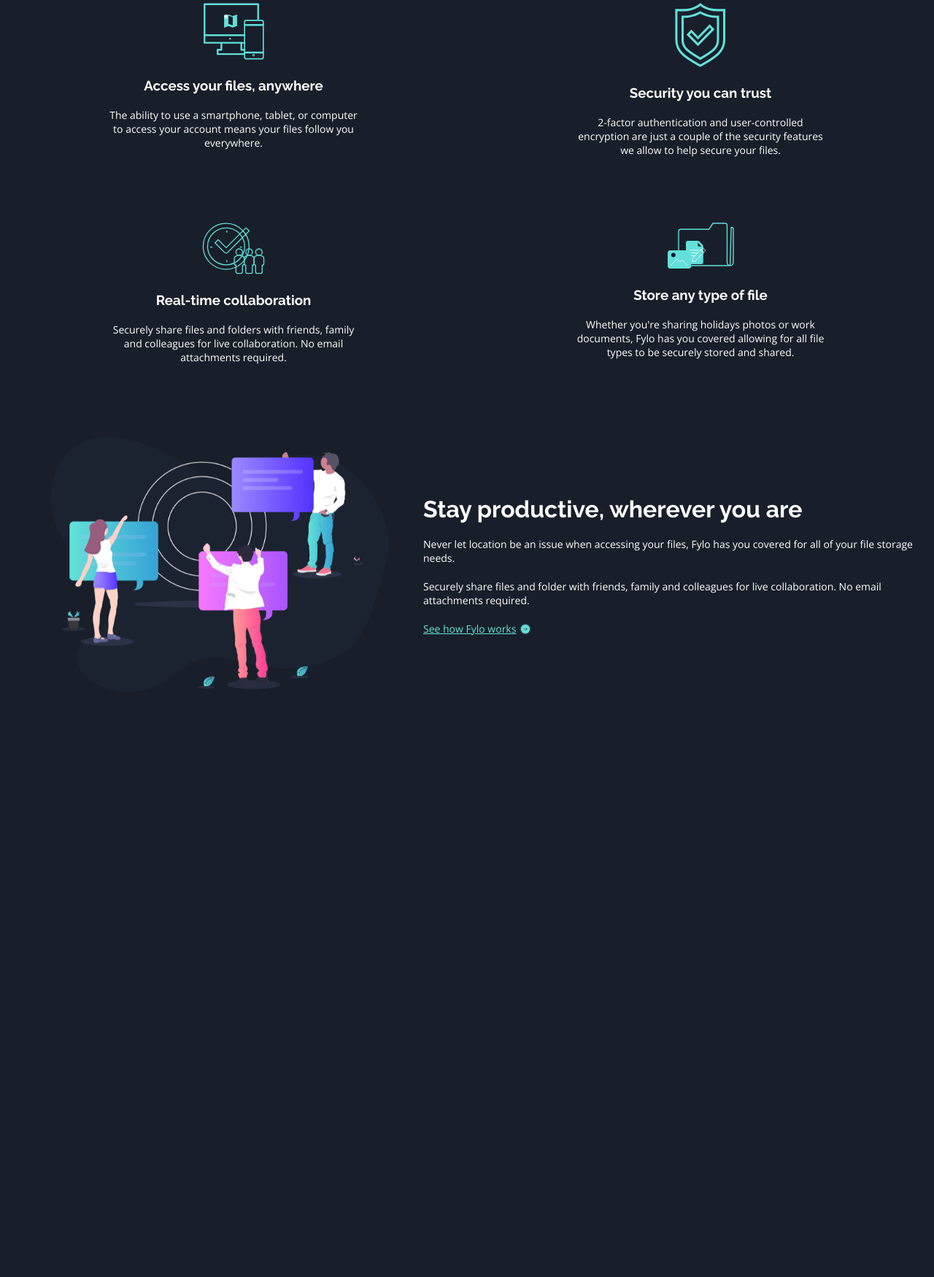
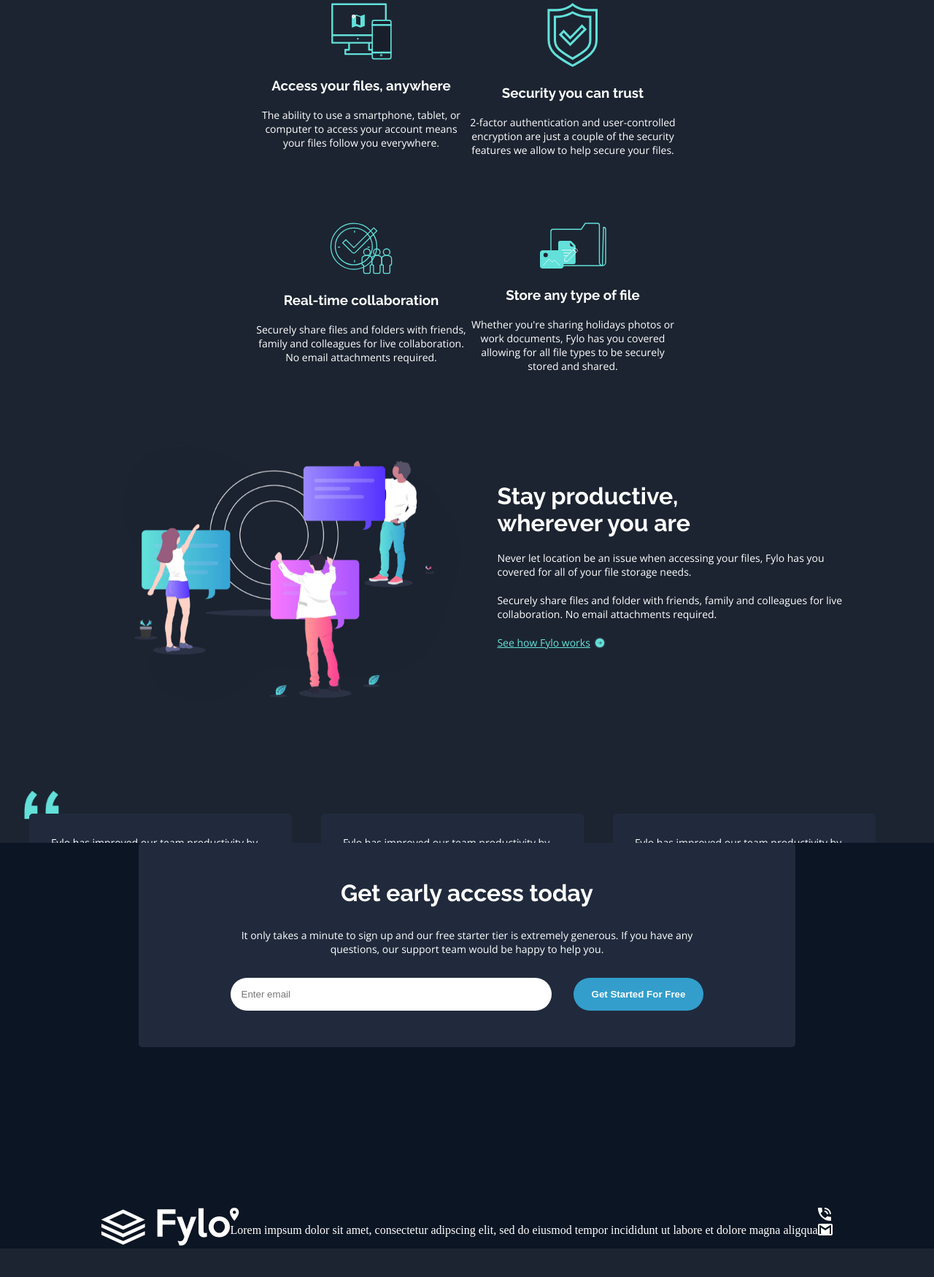
Before and after one commit to nomarcv/fylo-dark-theme, a website: page index.html in a window 1280 px wide. Shown: the part 928-2678 px from the top of the page at 73% size. Drawn offline with nearby package versions, Linux system fonts and the light colour scheme.

Commit message:
second push

```diff
--- /dev/null
+++ b/colors.txt
@@ -0,0 +1 @@
+https://coolors.co/1c2431-181f2a-4f80c9-000000-e0e0ce
--- a/index.html
+++ b/index.html
@@ -1,114 +1,127 @@
 <!DOCTYPE html>
 <html lang="en">
   <head>
-  <meta charset="UTF-8">
-  <meta name="viewport" content="width=device-width, initial-scale=1.0">
-  <link rel="preconnect" href="https://fonts.googleapis.com">
-<link rel="preconnect" href="https://fonts.gstatic.com" crossorigin>
-<link rel="preconnect" href="https://fonts.googleapis.com">
-<link rel="preconnect" href="https://fonts.gstatic.com" crossorigin>
-<link href="https://fonts.googleapis.com/css2?family=Raleway:wght@400;500;600;700&family=Roboto:wght@400;500;700&display=swap" rel="stylesheet">
-<link rel="preconnect" href="https://fonts.googleapis.com">
-<link rel="preconnect" href="https://fonts.gstatic.com" crossorigin>
-<link href="https://fonts.googleapis.com/css2?family=Open+Sans:wght@400;700&family=Raleway:wght@400;500;600;700&family=Roboto:wght@400;500;700&display=swap" rel="stylesheet">
-  <link rel="stylesheet" href="style.css">
+    <meta charset="UTF-8" />
+    <meta name="viewport" content="width=device-width, initial-scale=1.0" />
+    <link rel="icon" type="images/x-icon" href="/images/favicon-32x32.png" />
+    <link rel="preconnect" href="https://fonts.googleapis.com" />
+    <link rel="preconnect" href="https://fonts.gstatic.com" crossorigin />
+    <link rel="preconnect" href="https://fonts.googleapis.com" />
+    <link rel="preconnect" href="https://fonts.gstatic.com" crossorigin />
+    <link
+      href="https://fonts.googleapis.com/css2?family=Raleway:wght@400;500;600;700&family=Roboto:wght@400;500;700&display=swap"
+      rel="stylesheet"
+    />
+    <link rel="preconnect" href="https://fonts.googleapis.com" />
+    <link rel="preconnect" href="https://fonts.gstatic.com" crossorigin />
+    <link
+      href="https://fonts.googleapis.com/css2?family=Open+Sans:wght@400;700&family=Raleway:wght@400;500;600;700&family=Roboto:wght@400;500;700&display=swap"
+      rel="stylesheet"
+    />
+    <link rel="stylesheet" href="style.css" />
     <title>Fylo Landing Page</title>
   </head>
   <body>
     <div class="container">
       <div class="header">
         <div class="header-logo">
-        <img class="logo" src="images/logo.svg" alt="">
+          <img class="logo" src="images/logo.svg" alt="" />
         </div>
         <div class="nav-link">
           <div class="links">
-          <p>
-            Home
+            <p>Home</p>
+          </div>
+          <div class="links">
+            <p>Team</p>
+          </div>
+          <div class="links">
+            <p>Sign In</p>
+          </div>
+        </div>
+      </div>
+
+      <div class="container-mid">
+        <img class="intro-img" src="images/illustration-intro.png" alt="" />
+        <div class="mid-txt">
+          <h2 class="img-txt">
+            All your files in one secure location, accessible anywhere.
+          </h2>
+          <p class="img-sub-txt">
+            Fylo stores all your most important files in one secure location.
+            Access them wherever you need, share and collaborate with friends
+            family, and co-workers.
           </p>
         </div>
-        <div class="links">
-          <p>
-            Team
+        <button class="mid-btn">Get Started</button>
+      </div>
+
+      <div class="container-grid">
+        <div class="grid-container-1">
+          <div class="grid-1">
+            <img
+              class="grid-img"
+              src="images/icon-access-anywhere.svg"
+              alt=""
+            />
+            <h3 class="grid-title">Access your files, anywhere</h3>
+            <p class="grid-txt">
+              The ability to use a smartphone, tablet, or computer to access
+              your account means your files follow you everywhere.
             </p>
           </div>
-        <div class="links">
-          <p>
-            Sign In
+        </div>
+
+        <div class="grid-container-2">
+          <div class="grid-1">
+            <img class="grid-img" src="images/icon-security.svg" alt="" />
+            <h3 class="grid-title">Security you can trust</h3>
+            <p class="grid-txt">
+              2-factor authentication and user-controlled encryption are just a
+              couple of the security features we allow to help secure your
+              files.
+            </p>
+          </div>
+        </div>
+
+        <div class="grid-container-1">
+          <div class="grid-1">
+            <img class="grid-img" src="images/icon-collaboration.svg" alt="" />
+            <h3 class="grid-title">Real-time collaboration</h3>
+            <p class="grid-txt">
+              Securely share files and folders with friends, family and
+              colleagues for live collaboration. No email attachments required.
+            </p>
+          </div>
+        </div>
+
+        <div class="grid-container-2">
+          <div class="grid-1">
+            <img class="grid-img" src="images/icon-any-file.svg" alt="" />
+            <h3 class="grid-title">Store any type of file</h3>
+            <p class="grid-txt">
+              Whether you're sharing holidays photos or work documents, Fylo has
+              you covered allowing for all file types to be securely stored and
+              shared.
             </p>
           </div>
         </div>
       </div>
 
-    <div class="container-mid">
-      <img class="intro-img" src="images/illustration-intro.png" alt="">
-      <div class="mid-txt">
-        <h2 class="img-txt">
-          All your files in one secure location, accessible anywhere.
-        </h2>
-        <p class="img-sub-txt">
-          Fylo stores all your most important files in one secure location. Access them wherever you need, share and collaborate with friends family, and co-workers.
-        </p>
-      </div>
-      <button class="mid-btn">
-        Get Started
-      </button>
-    </div>
-
-    <div class="container-grid">
-      <div class="grid-1">
-        <img class="grid-img" src="images/icon-access-anywhere.svg" alt="">
-        <h3 class="grid-title">
-          Access your files, anywhere
-        </h3>
-        <p class="grid-txt">
-          The ability to use a smartphone, tablet, or computer to access your account means your files follow you everywhere.
-        </p>
-      </div>
-
-      <div class="grid-1">
-        <img class="grid-img" src="images/icon-security.svg" alt="">
-        <h3 class="grid-title">
-          Security you can trust
-        </h3>
-        <p class="grid-txt">
-          2-factor authentication and user-controlled encryption are just a couple of the security features we allow to help secure your files.
-        </p>
-      </div>
-
-      <div class="grid-1">
-        <img class="grid-img" src="images/icon-collaboration.svg" alt="">
-        <h3 class="grid-title">
-          Real-time collaboration
-        </h3>
-        <p class="grid-txt">
-          Securely share files and folders with friends, family and colleagues for live collaboration. No email attachments required.
-        </p>
-      </div>
-
-      <div class="grid-1">
-        <img class="grid-img" src="images/icon-any-file.svg" alt="">
-        <h3 class="grid-title">
-          Store any type of file
-        </h3>
-        <p class="grid-txt">
-          Whether you're sharing holidays photos or work documents, Fylo has you covered allowing for all file types to be securely stored and shared.
-        </p>
-      </div>
-    </div>
-
       <div class="container-productive">
         <div class="productive-img">
-        <img class="prod-img" src="images/illustration-stay-productive.png" alt="">
+          <img
+            class="prod-img"
+            src="images/illustration-stay-productive.png"
+            alt=""
+          />
         </div>
 
         <div class="productive-txt">
-        <h3 class="prod-title">
-          Stay productive, wherever you are
-        </h3>
+          <h3 class="prod-title">Stay productive, wherever you are</h3>
 
           <p class="prod-description">
-          Never let location be an issue when accessing your files,
-          Fylo has you covered for all of your file storage needs.
+            Never let location be an issue when accessing your files, Fylo has
+            you covered for all of your file storage needs.
           </p>
 
           <p class="prod-description">
@@ -117,11 +130,102 @@
           </p>
 
           <div class="prod-link">
-          <p class="prod-description">
-            See how Fylo works
+            <p class="prod-description">See how Fylo works</p>
+            <div class="arrow">
+              <img class="arrow-img" src="images/icon-arrow.svg" alt="" />
+            </div>
+          </div>
+        </div>
+      </div>
+
+      <div class="testimonials-container">
+        <div class="testimonials">
+          <img class="testi-logo" src="/images/bg-quotes.png" alt="" />
+          <div class="testi-box">
+            <div class="grid-box">
+              <p>
+                Fylo has improved our team productivity by an order of
+                magnitude. Since making the switch our team has become a
+                well-oiled collaboration machine.
               </p>
-          <div class="arrow">
-            <img class="arrow-img" src="images/icon-arrow.svg" alt="">
+              <div class="client-img">
+                <img class="client-avatar" src="/images/profile-1.jpg" alt="" />
+                <div class="ctitle">
+                  <p class="cname">Satish Patel</p>
+                  <p class="crole">Founder & CEO, Huddle</p>
+                </div>
+              </div>
+            </div>
+
+            <div class="grid-box">
+              <p>
+                Fylo has improved our team productivity by an order of
+                magnitude. Since making the switch our team has become a
+                well-oiled collaboration machine.
+              </p>
+              <div class="client-img">
+                <img class="client-avatar" src="/images/profile-2.jpg" alt="" />
+                <div class="ctitle">
+                  <p class="cname">Bruce McKenzie</p>
+                  <p class="crole">Founder & CEO, Huddle</p>
+                </div>
+              </div>
+            </div>
+
+            <div class="grid-box">
+              <p>
+                Fylo has improved our team productivity by an order of
+                magnitude. Since making the switch our team has become a
+                well-oiled collaboration machine.
+              </p>
+              <div class="client-img">
+                <img class="client-avatar" src="/images/profile-3.jpg" alt="" />
+                <div class="ctitle">
+                  <p class="cname">Iva Boyd</p>
+                  <p class="crole">Founder & CEO, Huddle</p>
+                </div>
+              </div>
+            </div>
+          </div>
+        </div>
+      </div>
+
+      <div class="footer-container">
+        <div class="cta-container">
+          <div class="cta-form">
+            <div class="cta-title">
+              <h3>Get early access today</h3>
+              <p>
+                It only takes a minute to sign up and our free starter tier is
+                extremely generous. If you have any questions, our support team
+                would be happy to help you.
+              </p>
+            </div>
+            <div class="cta-fill">
+              <input class="cta-input" type="text" placeholder="Enter email" />
+              <button class="cta-btn">Get Started For Free</button>
+            </div>
+          </div>
+        </div>
+        <div class="footer-details">
+          <div>
+            <img class="footer-logo" src="/images/logo.svg" alt="" />
+          </div>
+          <div class="footer-disclaimer">
+            <div class="footer-disclaimer-logo">
+              <img src="/images/icon-location.svg" alt="" />
+            </div>
+            <div class="footer-txt-disclaimer">
+              Lorem impsum dolor sit amet, consectetur adipscing elit, sed do
+              eiusmod tempor incididunt ut labore et dolore magna aligqua
+            </div>
+          </div>
+          <div class="footer-contact">
+            <div class="footer-contact-icons">
+              <img src="/images/icon-phone.svg" alt="" />
+            </div>
+            <div class="footer-contact-icons">
+              <img src="/images/icon-email.svg" alt="" />
             </div>
           </div>
         </div>
--- /dev/null
+++ b/package.json
@@ -0,0 +1,5 @@
+{
+  "dependencies": {
+    "sass": "^1.69.0"
+  }
+}
--- a/style.css
+++ b/style.css
@@ -1,16 +1,19 @@
-body{
+body {
   margin: 0;
-  background-color: hsl(218, 28%, 13%);
+  background-color: hsl(217, 28%, 15%);
   padding-bottom: 1000px;
+  background-image: url(/images/bg-curvy-desktop.svg);
+  background-repeat: no-repeat;
+  background-size: 300px 100px;
 }
 
-h1
-,h2
-,h3{
+h1,
+h2,
+h3 {
   font-family: Raleway;
 }
 
-p{
+p {
   font-family: Open Sans;
   font-size: 14px;
 }
@@ -18,12 +21,12 @@
 h1,
 h2,
 h3,
-p{
+p {
   color: #fff;
   margin: 0;
 }
 
-.header{
+.header {
   width: 100%;
   margin-top: 50px;
   margin-left: 50px;
@@ -33,13 +36,7 @@
   overflow: hidden;
 }
 
-@media only screen and (max-width: 380px) {
-  .header{
-    margin-left: 25px;
-  }
-}
-
-.logo{
+.logo {
   display: flex;
   width: 100%;
   height: 100%;
@@ -47,59 +44,38 @@
   flex-shrink: 0;
 }
 
-@media only screen and (max-width: 380px) {
-  .logo{
-    width: 100%;
-    height: 20px;
-  }
-}
-
-.nav-link{
+.nav-link {
   max-width: 100%;
   display: flex;
   margin-right: 100px;
 }
 
-@media only screen and (max-width: 380px) {
-  .nav-link{
-    margin-right: 50px;
-  }
-}
-
-.links{
+.links {
   align-items: center;
   display: flex;
   padding-left: 50px;
 }
 
-@media only screen and (max-width: 380px) {
-  .links{
-    padding-left: 25px;
-  }
-}
-
-.links p{
+.links p {
   cursor: pointer;
 }
 
-.links p:hover{
+.links p:hover {
   text-decoration: underline #fff;
   font-weight: 500;
 }
 
-
-.header p{
+.header p {
   font-size: 15px;
 }
 
-
-.container-mid{
+.container-mid {
   text-align: center;
   display: block;
   width: 100%;
 }
 
-.intro-img{
+.intro-img {
   max-width: 100%;
   height: 400px;
   margin-top: 70px;
@@ -107,20 +83,12 @@
   margin-bottom: 30px;
 }
 
-@media only screen and (max-width: 375px) {
-  .intro-img{
-    width: 100%;
-    height: 100%;
-    max-width: 322px;
-  }
-}
-
-.mid-txt{
+.mid-txt {
   width: 100%;
   display: block;
 }
 
-.img-txt{
+.img-txt {
   font-size: 32px;
   font-weight: 600;
   max-width: 100%;
@@ -129,19 +97,19 @@
   margin-right: auto;
 }
 
-.img-txt h2{
+.img-txt h2 {
   display: block;
   width: 100%;
 }
 
-.img-sub-txt{
+.img-sub-txt {
   margin-left: auto;
   margin-right: auto;
   margin-top: 20px;
   max-width: 430px;
 }
 
-.mid-btn{
+.mid-btn {
   margin-top: 30px;
   border: none;
   padding-top: 15px;
@@ -153,14 +121,14 @@
   background-color: hsl(198, 60%, 50%);
   border-radius: 50px;
   cursor: pointer;
-  transition: .15s;
+  transition: 0.15s;
 }
 
-.mid-btn:hover{
+.mid-btn:hover {
   background-color: hsl(176, 68%, 64%);
 }
 
-.container-grid{
+.container-grid {
   margin-top: 100px;
   width: 100%;
   display: grid;
@@ -169,15 +137,14 @@
   row-gap: 90px;
 }
 
-@media only screen and (max-width: 375px) {
-    .container-grid{
-      grid-template-columns: 1fr;
-      margin-left: auto;
-      margin-right: auto;
-    }
+.grid-container-1 {
+  padding-left: 350px;
+}
+.grid-container-2 {
+  padding-right: 350px;
 }
 
-.grid-1{
+.grid-1 {
   display: block;
   margin-left: auto;
   margin-right: auto;
@@ -185,15 +152,15 @@
   text-align: center;
 }
 
-.grid-img{
+.grid-img {
   margin-bottom: 20px;
 }
 
-.grid-title{
+.grid-title {
   margin-bottom: 20px;
 }
 
-.grid-txt{
+.grid-txt {
   display: block;
   width: 100%;
   max-width: 350px;
@@ -201,55 +168,201 @@
   margin-right: auto;
 }
 
-.container-productive{
-  display: grid;
-  grid-template-columns: 580px 1fr;
+.container-productive {
+  justify-content: center;
+  display: flex;
   margin-top: 100px;
-  align-items: center;
 }
 
-.productive-img{
+.productive-txt {
+  padding-left: 50px;
+  padding-top: 50px;
+}
+
+.productive-img {
   margin-left: 70px;
   height: 100%;
 }
 
-.prod-img{
+.prod-img {
   max-height: 350px;
 }
 
-.prod-title{
+.prod-title {
   font-size: 32px;
+  max-width: 350px;
 }
 
-.prod-description{
+.prod-description {
   margin-top: 20px;
+  max-width: 500px;
 }
 
-.prod-link{
+.prod-link {
   color: hsl(176, 68%, 64%);
   display: flex;
   text-decoration: underline;
+  cursor: pointer;
 }
 
-.prod-link p{
+.prod-link p {
   color: hsl(176, 68%, 64%);
 }
 
-.prod-link:hover{
-  color:#fff;
-}
-
-.prod-link p:hover{
+.prod-link:hover {
   color: #fff;
 }
 
+.prod-link p:hover {
+  color: #fff;
+}
 
-.arrow{
+.arrow {
   margin-left: 5px;
   padding-top: 22px;
   align-items: end;
 }
 
-.arrow:hover{
+.arrow:hover {
   opacity: 1;
 }
+
+/* Testimonials */
+.testimonials-container {
+  margin-top: 150px;
+}
+
+.testimonials {
+  display: flex;
+  justify-content: center;
+}
+
+.testi-logo {
+  position: relative;
+  height: 100%;
+  max-height: 40px;
+  bottom: 32px;
+  right: 583px;
+}
+
+.testi-box {
+  position: absolute;
+  display: flex;
+}
+
+.grid-box {
+  max-width: 300px;
+  max-height: 200px;
+  margin-right: 40px;
+  background-color: hsl(219, 30%, 18%);
+  padding: 30px;
+  border-radius: 5px;
+}
+.grid-box p {
+  color: #fff;
+}
+
+.ctitle {
+  vertical-align: center;
+  margin-left: 10px;
+  padding-top: 8px;
+}
+
+.client-img {
+  display: flex;
+  margin-top: 30px;
+}
+
+.client-avatar {
+  border-radius: 25px;
+  display: block;
+  max-width: 50px;
+}
+
+.cname {
+  font-size: 12px;
+  font-weight: 700;
+  padding-bottom: 5px;
+}
+
+.crole {
+  font-size: 8px;
+}
+
+/* CTA FORM */
+.cta-container {
+  top: 0;
+  position: absolute;
+  z-index: 1;
+  border-radius: 5px;
+  margin-left: auto;
+  margin-right: auto;
+  display: block;
+  width: 100%;
+  background-color: hsl(219, 30%, 18%);
+  text-align: center;
+  max-width: 900px;
+}
+
+.cta-container h3 {
+  display: block;
+  font-size: 32px;
+  padding-bottom: 30px;
+}
+
+.cta-form {
+  margin-left: auto;
+  margin-right: auto;
+  padding: 50px 40px;
+  width: 100%;
+  max-width: 650px;
+}
+
+.cta-fill {
+  width: 100%;
+  display: flex;
+  margin-top: 30px;
+  justify-content: center;
+}
+
+.cta-input {
+  display: inline-block;
+  border: none;
+  border-radius: 250px;
+  padding: 15px;
+  width: 100%;
+  max-width: 410px;
+  max-height: 20px;
+  margin-right: 30px;
+}
+
+.cta-btn {
+  border: none;
+  padding: 15px 25px;
+  color: #fff;
+  font-weight: 700;
+  background-color: hsl(198, 60%, 50%);
+  border-radius: 50px;
+  cursor: pointer;
+  transition: 0.15s;
+}
+
+.cta-btn:hover {
+  background-color: hsl(176, 68%, 64%);
+}
+
+/* Footer */
+.footer-container {
+  padding-top: 500px;
+  justify-content: center;
+  position: relative;
+  display: flex;
+  background-color: hsl(216, 53%, 9%);
+}
+
+.footer-details {
+  color: #fff;
+  display: flex;
+  justify-content: space-between;
+}
+/* Footer */
```
Also changed, not shown: 1 other file. Lines whose indentation alone changed are shown as unchanged.
